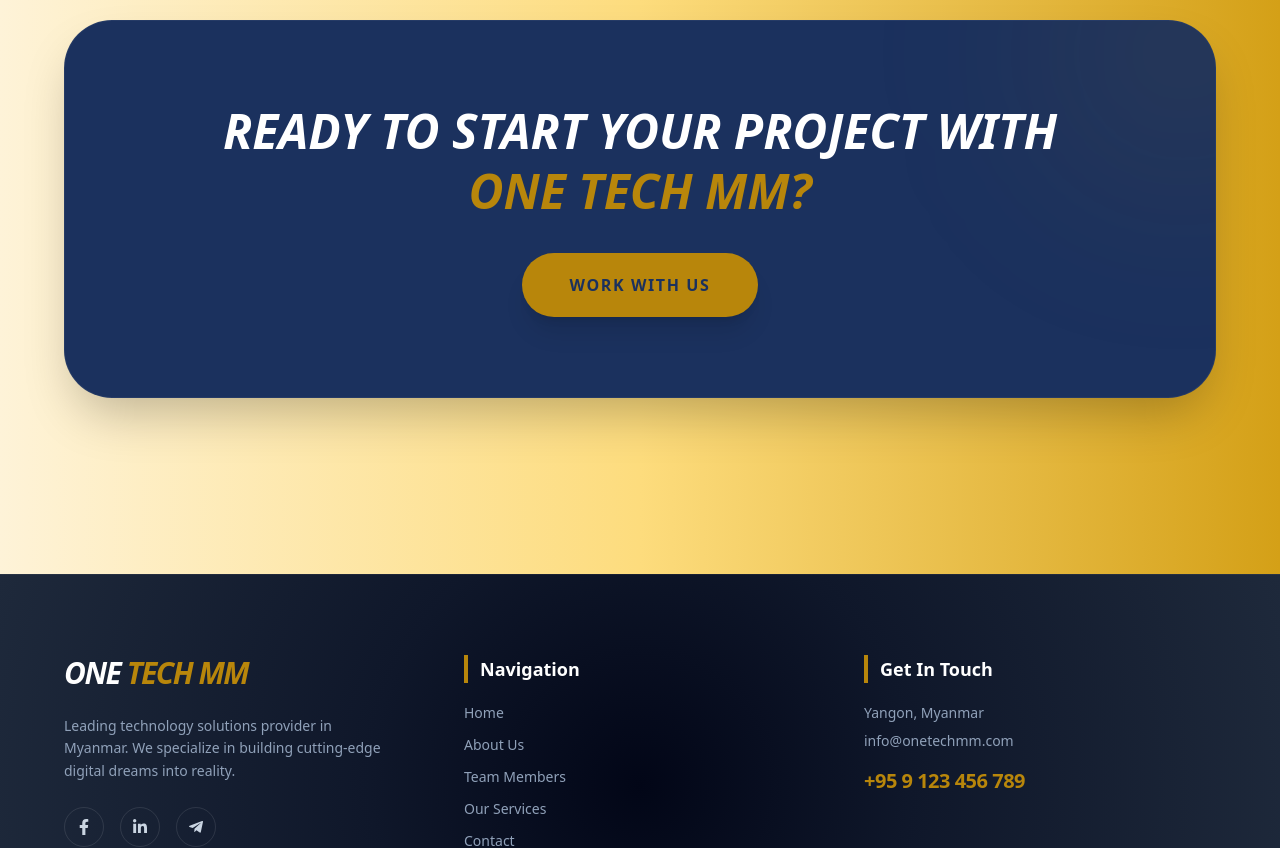
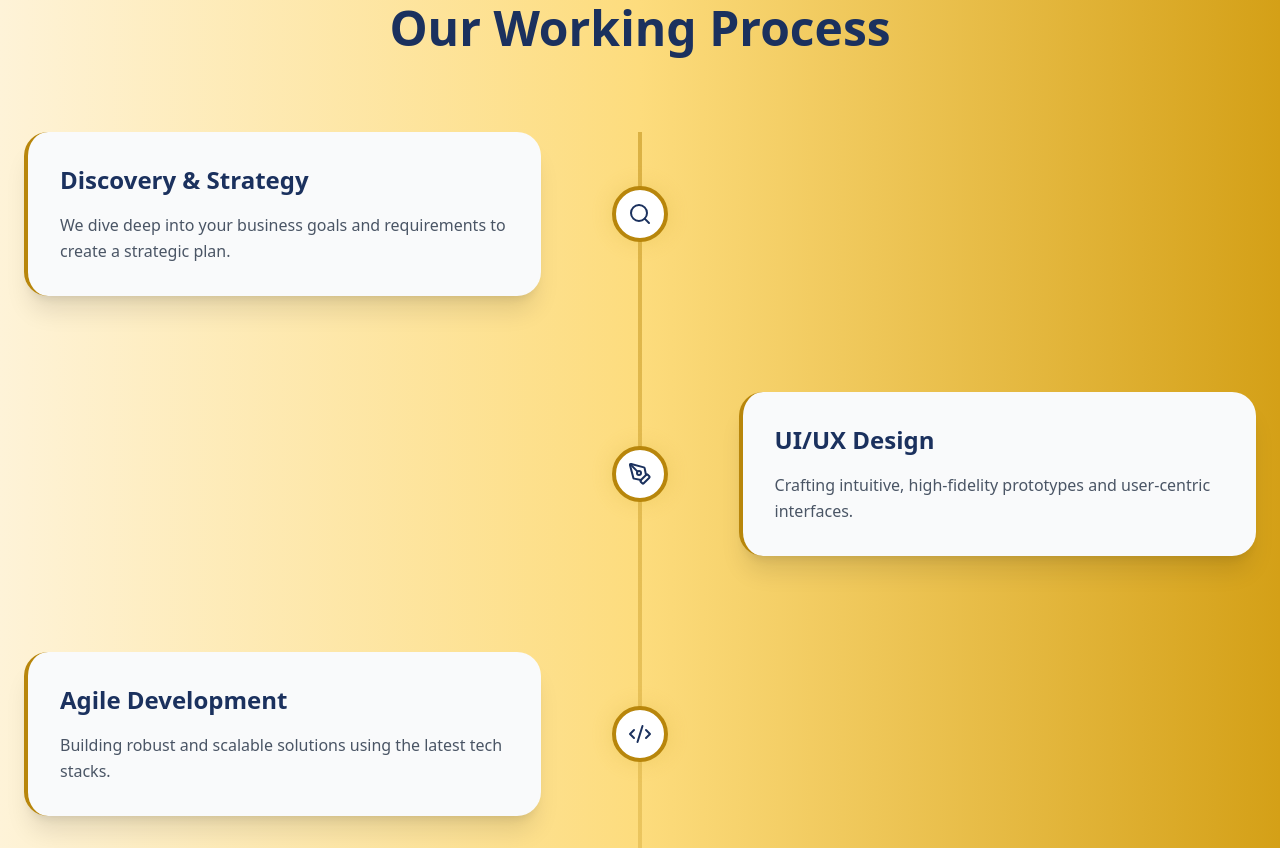
Before and after one commit to AungMinKo-tech/team-portfolio, a React (Vite) app: page /services in a window 1280 px wide. Shown: the part 1260-2108 px from the top of the page. Built offline with nearby package versions, Linux system fonts and the light colour scheme.

Commit message:
feat:work_process_add

```diff
--- a/src/components/services/Header.jsx
+++ b/src/components/services/Header.jsx
@@ -5,7 +5,7 @@ const Header = () => {
   return (
     <section className="py-24 text-center px-6 transition-colors duration-500 overflow-hidden relative">
       {/* Background Glow Effect */}
-      <div className="absolute top-0 left-1/2 -translate-x-1/2 w-full h-full bg-brand-gold/5 blur-[120px] pointer-events-none"></div>
+      <div className="absolute top-0 left-1/2 -translate-x-1/2 w-full h-full pointer-events-none"></div>
 
       <motion.div
         initial={{ opacity: 0, y: 20 }}
--- /dev/null
+++ b/src/components/services/WorkProcess.jsx
@@ -0,0 +1,86 @@
+import { motion } from "framer-motion";
+import { Search, PenTool, Code2, ShieldCheck, Rocket } from "lucide-react";
+
+const processes = [
+  {
+    icon: <Search className="w-5 h-5 md:w-6 md:h-6" />,
+    title: "Discovery & Strategy",
+    description:
+      "We dive deep into your business goals and requirements to create a strategic plan.",
+  },
+  {
+    icon: <PenTool className="w-5 h-5 md:w-6 md:h-6" />,
+    title: "UI/UX Design",
+    description:
+      "Crafting intuitive, high-fidelity prototypes and user-centric interfaces.",
+  },
+  {
+    icon: <Code2 className="w-5 h-5 md:w-6 md:h-6" />,
+    title: "Agile Development",
+    description:
+      "Building robust and scalable solutions using the latest tech stacks.",
+  },
+  {
+    icon: <ShieldCheck className="w-5 h-5 md:w-6 md:h-6" />,
+    title: "Quality Assurance",
+    description:
+      "Rigorous testing to ensure your product is bug-free and performs perfectly.",
+  },
+  {
+    icon: <Rocket className="w-5 h-5 md:w-6 md:h-6" />,
+    title: "Deployment",
+    description:
+      "Seamless launch and ongoing support to ensure long-term success.",
+  },
+];
+
+export default function WorkProcess() {
+  return (
+    <section className="py-20 overflow-hidden">
+      <div className="container mx-auto px-6">
+        <h2 className="text-3xl md:text-5xl font-extrabold text-center text-brand-navy dark:text-brand-gold mb-20">
+          Our Working Process
+        </h2>
+
+        <div className="relative">
+          {/* Vertical Line (Desktop only) */}
+          <div className="absolute left-1/2 transform -translate-x-1/2 h-full w-1 bg-linear-to-b from-brand-gold/50 to-brand-gold/10 hidden md:block"></div>
+
+          <div className="space-y-16 md:space-y-24">
+            {processes.map((item, index) => (
+              <motion.div
+                key={index}
+                initial={{ opacity: 0, x: index % 2 === 0 ? -50 : 50 }}
+                whileInView={{ opacity: 1, x: 0 }}
+                transition={{ duration: 0.6, delay: index * 0.1 }}
+                viewport={{ once: true }}
+                className={`flex flex-col md:flex-row items-center justify-between w-full ${
+                  index % 2 !== 0 ? "md:flex-row-reverse" : ""
+                } relative`}
+              >
+                {/* Content Card Side */}
+                <div className="w-full md:w-[42%] group">
+                  <div className="p-8 rounded-3xl bg-gray-50 dark:bg-gray-800 shadow-xl border-t-4 md:border-t-0 md:border-l-4 border-brand-gold hover:shadow-brand-gold/10 transition-all duration-300">
+                    <h3 className="text-2xl font-bold text-brand-navy dark:text-white mb-4">
+                      {item.title}
+                    </h3>
+                    <p className="text-gray-600 dark:text-gray-300 leading-relaxed text-sm md:text-base">
+                      {item.description}
+                    </p>
+                  </div>
+                </div>
+
+                {/* Center Circle with Icon (Desktop & Mobile Friendly) */}
+                <div className="absolute left-1/2 transform -translate-x-1/2 hidden md:flex w-14 h-14 bg-white dark:bg-gray-900 border-4 border-brand-gold rounded-full items-center justify-center z-10 shadow-[0_0_20px_rgba(212,175,55,0.3)] group-hover:scale-110 transition-transform duration-300">
+                  <div className="text-brand-navy dark:text-brand-gold">
+                    {item.icon}
+                  </div>
+                </div>
+              </motion.div>
+            ))}
+          </div>
+        </div>
+      </div>
+    </section>
+  );
+}
--- a/src/pages/Services.jsx
+++ b/src/pages/Services.jsx
@@ -9,6 +9,7 @@ import {
 import Header from "@/components/services/Header";
 import Card from "@/components/services/Card";
 import CallToAction from "@/components/services/CallToAction";
+import WorkProcess from "../components/services/WorkProcess";
 
 const Services = () => {
   const allServices = [
@@ -57,11 +58,9 @@ const Services = () => {
       className="bg-bg-light dark:bg-bg-dark min-h-screen transition-colors duration-500 overflow-x-hidden"
     >
       <Header />
-
       <Card allServices={allServices} />
-      <div className="pb-20">
-        <CallToAction />
-      </div>
+      <WorkProcess />
+      <CallToAction />
     </motion.main>
   );
 };
```
